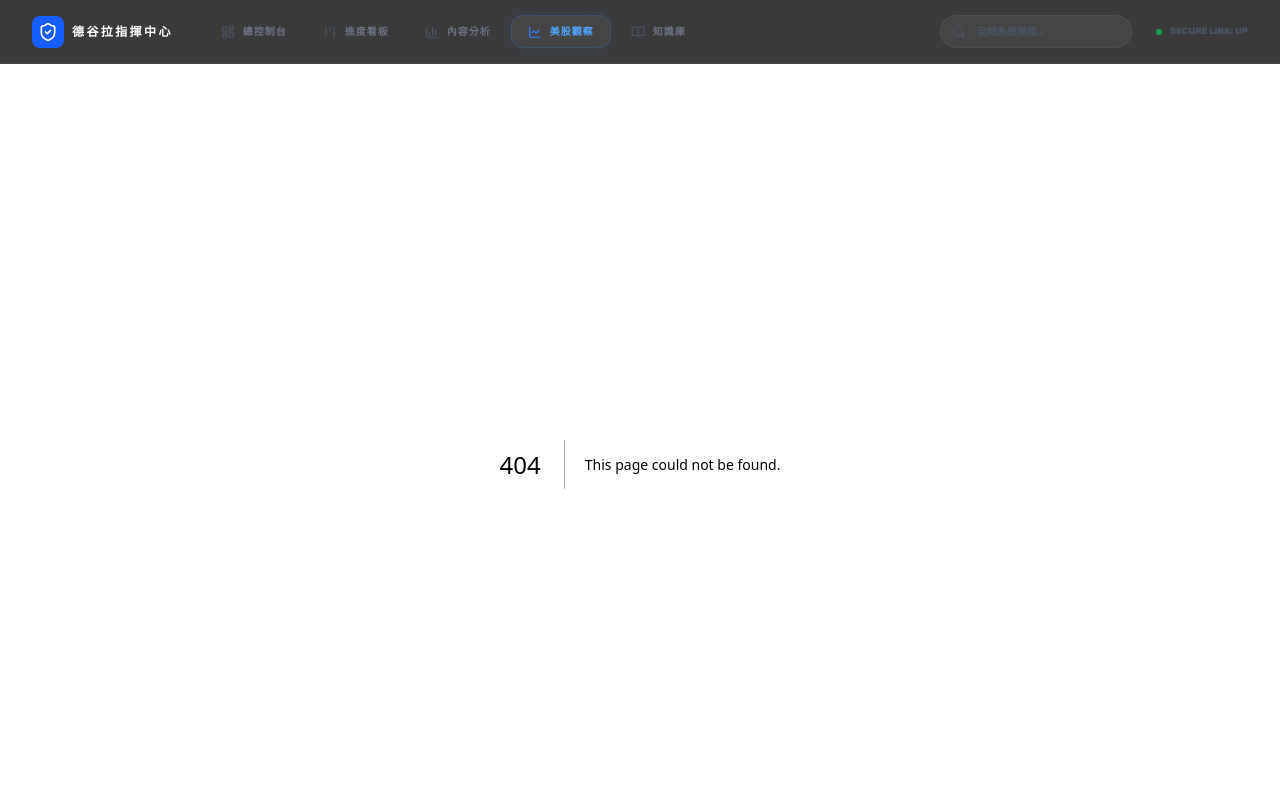
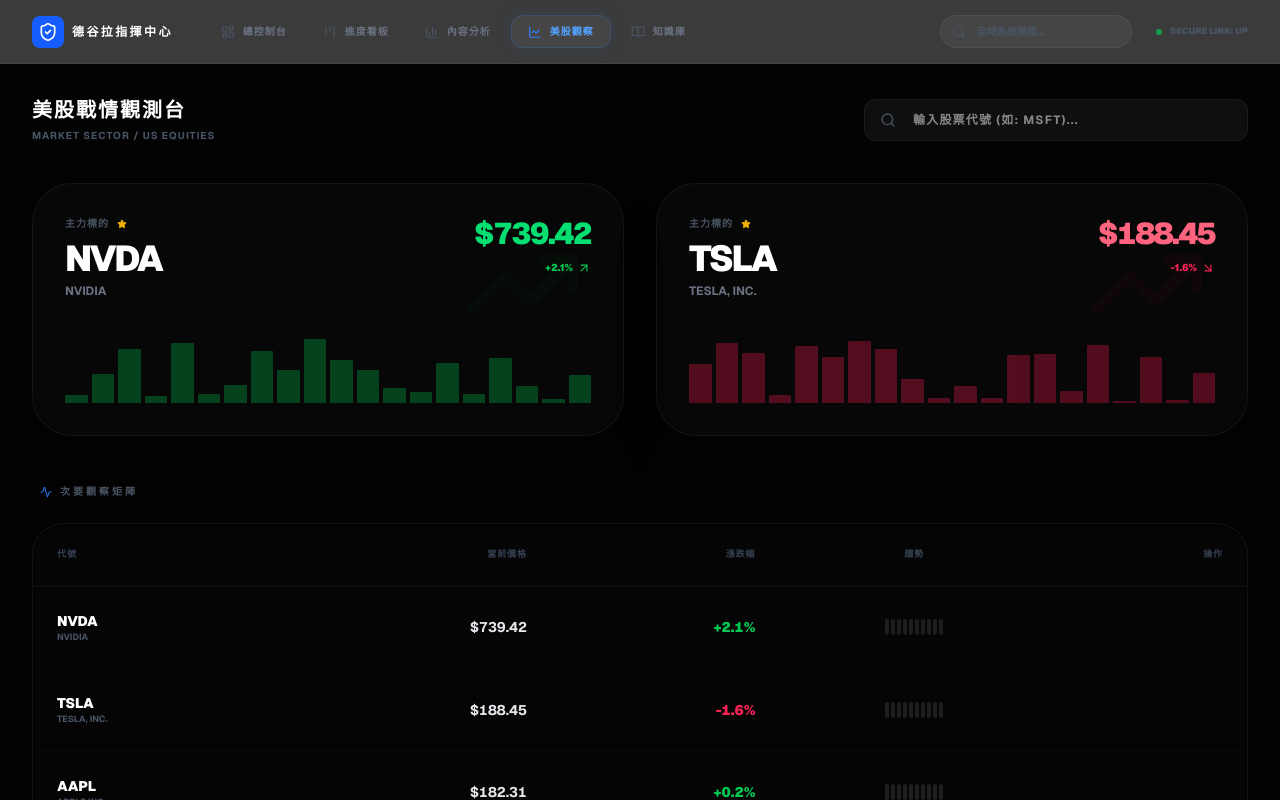
Before and after one commit to andy012732/second-brain-ui, a Next.js app: page /stocks in a window 1280 px wide. Before the commit this address had no page. Built offline with nearby package versions, Linux system fonts and the light colour scheme.

Commit message:
feat: implement Stock Watchlist dashboard with pinned major assets and market pulse UI

```diff
--- /dev/null
+++ b/app/stocks/page.tsx
@@ -0,0 +1,131 @@
+'use client';
+
+import React, { useState, useEffect } from 'react';
+import {
+  LineChart, TrendingUp, Search, Plus,
+  ArrowUpRight, ArrowDownRight, Zap, Star,
+  Activity, DollarSign, BarChart3
+} from 'lucide-react';
+
+export default function StocksDashboard() {
+  const [watchlist, setWatchlist] = useState([
+    { symbol: 'NVDA', name: 'NVIDIA', price: 739.42, change: 15.2, percent: '+2.1%', status: 'up' },
+    { symbol: 'TSLA', name: 'Tesla, Inc.', price: 188.45, change: -3.1, percent: '-1.6%', status: 'down' },
+    { symbol: 'AAPL', name: 'Apple Inc.', price: 182.31, change: 0.45, percent: '+0.2%', status: 'up' }
+  ]);
+
+  return (
+    <div className="h-full w-full bg-[#030303] text-gray-400 font-sans p-8 flex flex-col overflow-y-auto selection:bg-green-500/30">
+
+      {/* 🟢 頂部搜尋與新增 */}
+      <div className="flex justify-between items-center mb-10 shrink-0">
+        <div>
+            <h2 className="text-xl font-black text-white tracking-widest uppercase">美股戰情觀測台</h2>
+            <p className="text-[10px] text-gray-600 font-bold uppercase tracking-widest mt-1">Market Sector / US Equities</p>
+        </div>
+        <div className="relative group max-w-sm w-full">
+            <Search className="absolute left-4 top-1/2 -translate-y-1/2 text-gray-600 group-focus-within:text-green-500" size={16} />
+            <input
+                type="text"
+                placeholder="輸入股票代號 (如: MSFT)..."
+                className="w-full bg-white/5 border border-white/5 rounded-xl py-3 pl-12 pr-4 text-xs text-white font-bold tracking-widest focus:outline-none focus:border-green-500/30 transition-all shadow-inner"
+            />
+        </div>
+      </div>
+
+      {/* 🟢 主標的看板 (Pinned) */}
+      <div className="grid grid-cols-2 gap-8 mb-12 shrink-0">
+        {watchlist.filter(s => s.symbol !== 'AAPL').map((stock) => (
+          <div key={stock.symbol} className="bg-white/[0.02] border border-white/5 p-8 rounded-[2.5rem] shadow-2xl relative overflow-hidden group hover:border-white/10 transition-all">
+            {/* 背景飾紋 */}
+            <div className={`absolute top-0 right-0 p-10 opacity-[0.03] transition-transform group-hover:scale-110`}>
+                <TrendingUp size={120} className={stock.status === 'up' ? 'text-green-500' : 'text-rose-500'} />
+            </div>
+
+            <div className="flex justify-between items-start relative z-10">
+                <div>
+                    <div className="flex items-center gap-2 mb-2">
+                        <span className="text-[10px] font-black text-gray-600 uppercase tracking-widest">主力標的</span>
+                        <Star size={10} className="text-yellow-500 fill-current" />
+                    </div>
+                    <div className="text-4xl font-black text-white tracking-tighter mb-1">{stock.symbol}</div>
+                    <div className="text-xs text-gray-500 font-bold uppercase">{stock.name}</div>
+                </div>
+                <div className="text-right">
+                    <div className={`text-3xl font-black tabular-nums tracking-tighter ${stock.status === 'up' ? 'text-green-400' : 'text-rose-400'}`}>
+                        ${stock.price}
+                    </div>
+                    <div className={`flex items-center justify-end gap-1 text-[10px] font-black mt-2 ${stock.status === 'up' ? 'text-green-500' : 'text-rose-500'}`}>
+                        {stock.percent} {stock.status === 'up' ? <ArrowUpRight size={14}/> : <ArrowDownRight size={14}/>}
+                    </div>
+                </div>
+            </div>
+
+            <div className="mt-10 h-16 w-full flex items-end gap-1 opacity-30">
+                {/* 模擬小走勢圖格 */}
+                {Array.from({ length: 20 }).map((_, i) => (
+                    <div
+                        key={i}
+                        className={`w-full rounded-t-[1px] ${stock.status === 'up' ? 'bg-green-500' : 'bg-rose-500'}`}
+                        style={{ height: `${Math.random() * 100}%` }}
+                    />
+                ))}
+            </div>
+          </div>
+        ))}
+      </div>
+
+      {/* 🟢 次標觀察清單 (Watchlist) */}
+      <section className="space-y-6">
+        <h2 className="text-[10px] font-black text-gray-600 uppercase tracking-[0.3em] flex items-center gap-2 px-2">
+          <Activity size={12} className="text-blue-500" /> 次要觀察矩陣
+        </h2>
+        <div className="bg-white/[0.01] border border-white/5 rounded-[2rem] overflow-hidden shadow-inner">
+            <table className="w-full text-left border-collapse">
+                <thead>
+                    <tr className="border-b border-white/5">
+                        <th className="p-6 text-[9px] font-black text-gray-700 uppercase tracking-widest">代號</th>
+                        <th className="p-6 text-[9px] font-black text-gray-700 uppercase tracking-widest text-right">當前價格</th>
+                        <th className="p-6 text-[9px] font-black text-gray-700 uppercase tracking-widest text-right">漲跌幅</th>
+                        <th className="p-6 text-[9px] font-black text-gray-700 uppercase tracking-widest text-center">趨勢</th>
+                        <th className="p-6 text-[9px] font-black text-gray-700 uppercase tracking-widest text-right">操作</th>
+                    </tr>
+                </thead>
+                <tbody>
+                    {watchlist.map((stock) => (
+                        <tr key={stock.symbol} className="hover:bg-white/[0.02] transition-colors border-b border-white/[0.02] group">
+                            <td className="p-6">
+                                <div className="text-sm font-black text-white">{stock.symbol}</div>
+                                <div className="text-[9px] text-gray-600 font-bold uppercase">{stock.name}</div>
+                            </td>
+                            <td className="p-6 text-right tabular-nums text-sm font-bold text-gray-200">${stock.price}</td>
+                            <td className={`p-6 text-right tabular-nums text-sm font-black ${stock.status === 'up' ? 'text-green-500' : 'text-rose-500'}`}>
+                                {stock.percent}
+                            </td>
+                            <td className="p-6">
+                                <div className="flex justify-center gap-0.5 h-4">
+                                    {Array.from({ length: 10 }).map((_, i) => (
+                                        <div key={i} className="w-1 bg-white/10 rounded-full h-full" />
+                                    ))}
+                                </div>
+                            </td>
+                            <td className="p-6 text-right opacity-0 group-hover:opacity-100 transition-opacity">
+                                <button className="p-2 hover:bg-white/10 rounded-lg text-gray-500 hover:text-white transition-all"><Zap size={14} /></button>
+                            </td>
+                        </tr>
+                    ))}
+                </tbody>
+            </table>
+        </div>
+      </section>
+
+      <footer className="h-10 mt-12 flex justify-between items-center border-t border-white/5 text-[8px] font-bold text-gray-700 uppercase tracking-[0.2em] shrink-0">
+        <div>Ticker Server v1.0 // Real-time Simulated Link Enabled</div>
+        <div className="flex gap-4">
+            <span className="text-green-500/30">Exchange Mode: NASDAQ/NYSE</span>
+            <span className="text-green-500/30">Alert System: ARMED</span>
+        </div>
+      </footer>
+    </div>
+  );
+}
```
